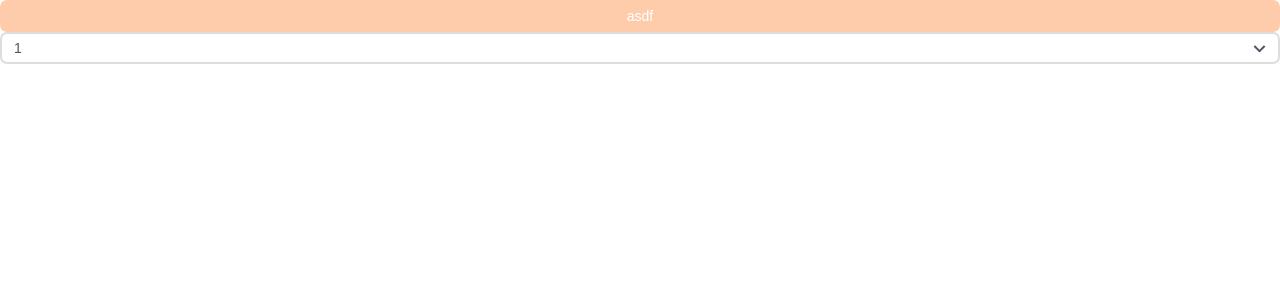
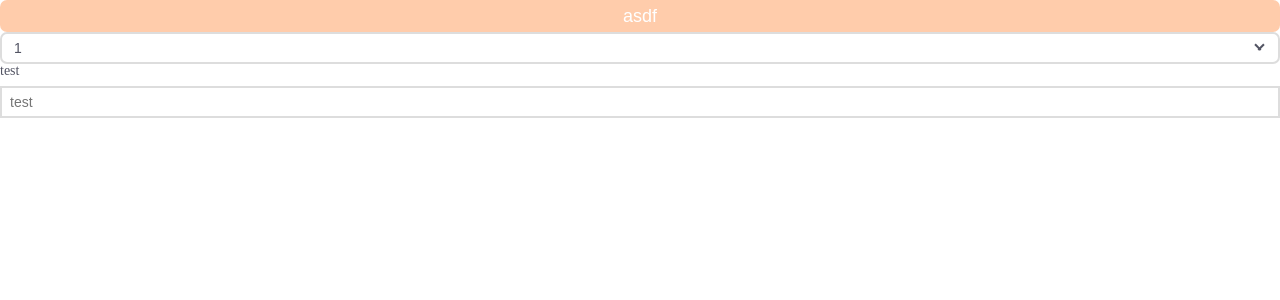
Before and after one commit to jongwook123/Talkid, a React (Create React App) app in the folder frontend/: page / in a window 1280 px wide. Shown: the top 300 px of the page. Built offline with nearby package versions, Linux system fonts and the light colour scheme.

Commit message:
Feat ; LongInput1 컴포넌트 구현, 컴포넌트 폰트, padding 조정

```diff
--- a/frontend/src/components/buttons/longbutton1/style.js
+++ b/frontend/src/components/buttons/longbutton1/style.js
@@ -8,7 +8,7 @@ export const Button = styled.button`
     background-color: ${props => props.color === 'orange' ? `${props.theme.colors.theme.orange}` : props.color === 'green' ? `${props.theme.colors.theme.green}` : `${props.theme.colors.theme.blue}`};
     border-radius: ${props => props.theme.border_radius.lv2};
     color: ${props => props.theme.colors.font.white};
-    font-size: ${props => props.theme.font_size.lv3};
+    font-size: ${props => props.theme.font_size.lv4};
 
     &:hover {
         background-color: ${props => props.color === 'orange' ? `${props.theme.colors.theme.orange_dark}` : props.color === 'green' ? `${props.theme.colors.theme.green_dark}` : `${props.theme.colors.theme.blue_dark}`};
--- /dev/null
+++ b/frontend/src/components/inputs/longinput1/index.jsx
@@ -0,0 +1,11 @@
+import * as S from './style';
+
+export default function LongInput1({ props: { id, desc, color, placeholder, value, callback } }) {
+    return (
+        <S.FieldSet>
+            <legend>{desc} 입력 영역</legend>
+            <S.Label htmlFor={id}>{desc}</S.Label>
+            <S.Input type="text" id={id} name={id} placeholder={placeholder} color={color} value={value} onChange={callback} />
+        </S.FieldSet>
+    )
+}
--- /dev/null
+++ b/frontend/src/components/inputs/longinput1/style.js
@@ -0,0 +1,33 @@
+import styled from "styled-components";
+import IROnly from "styles/IROnly";
+
+export const FieldSet = styled.fieldset`
+    width: 100%;
+    display: flex;
+    flex-direction: column;
+
+    & > legend {
+        ${IROnly}
+    }
+`
+
+export const Label = styled.label`
+    width: 100%;
+    margin-bottom: 8px;
+    color: ${props => props.theme.colors.font.light_black};
+    font-size: ${props => props.theme.font_size.lv3};
+`
+
+export const Input = styled.input`
+    width: 100%;
+    display: block;
+    height: 32px;
+    padding: 0 8px;
+    border: 2px solid ${props => props.theme.colors.border.light_gray};
+    font-size: ${props => props.theme.font_size.lv3};
+
+    &:focus {
+        outline: 0;
+        border: 2px solid ${(props) => props.color === 'orange' ? `${props.theme.colors.theme.orange}` : props.color === 'green' ? `${props.theme.colors.theme.green}` : `${props.theme.colors.theme.blue}`};
+    }
+`
--- a/frontend/src/pages/mainPage/index.jsx
+++ b/frontend/src/pages/mainPage/index.jsx
@@ -4,6 +4,7 @@ import styled from "styled-components"
 
 import DropBox1 from "components/dropboxes/dropbox1"
 import LongButton1 from "components/buttons/longbutton1"
+import LongInput1 from "components/inputs/longinput1"
 
 const Wrapper = styled.div`
     background-color: ${props => props.theme.colors.theme.light_green};
@@ -12,16 +13,30 @@ const Wrapper = styled.div`
 const testList = [1, 2, 3, 4, 5];
 
 export default function MainPage() {
+    // dropbox 사용
     const [test, setTest] = useState("");
 
     useEffect(() => {
         setTest(testList[0]);
     }, [])
 
+    // input 사용
+    const [input, setInput] = useState({
+        test: ""
+    });
+
+    const onChangeHandler = (e) => {
+        setInput({
+            ...input,
+            [e.target.name]: e.target.value,
+        })
+    }
+
     return (
         <Wrapper>
             <LongButton1 props={{ color: 'orange', text: 'asdf' }} />
             <DropBox1 props={{ list: testList, target: test, callback: setTest }} />
+            <LongInput1 props={{ id: "test", desc: "test", color: "blue", placeholder: "test", value: input.test, callback: onChangeHandler }} />
         </Wrapper>
     )
 }
--- a/frontend/src/styles/GlobalStyle.js
+++ b/frontend/src/styles/GlobalStyle.js
@@ -4,7 +4,15 @@ import reset from "styled-reset";
 export const GlobalStyle = createGlobalStyle`
     ${reset}
 
+    *, *::before, *::after {
+        box-sizing: border-box;
+    }
+
     button, a {
         cursor: pointer;
     }
+
+    input {
+        padding: 0;
+    }
 `
```
Also changed, not shown: frontend/src/components/buttons/longbutton1/index.jsx (line endings or trailing spaces).
